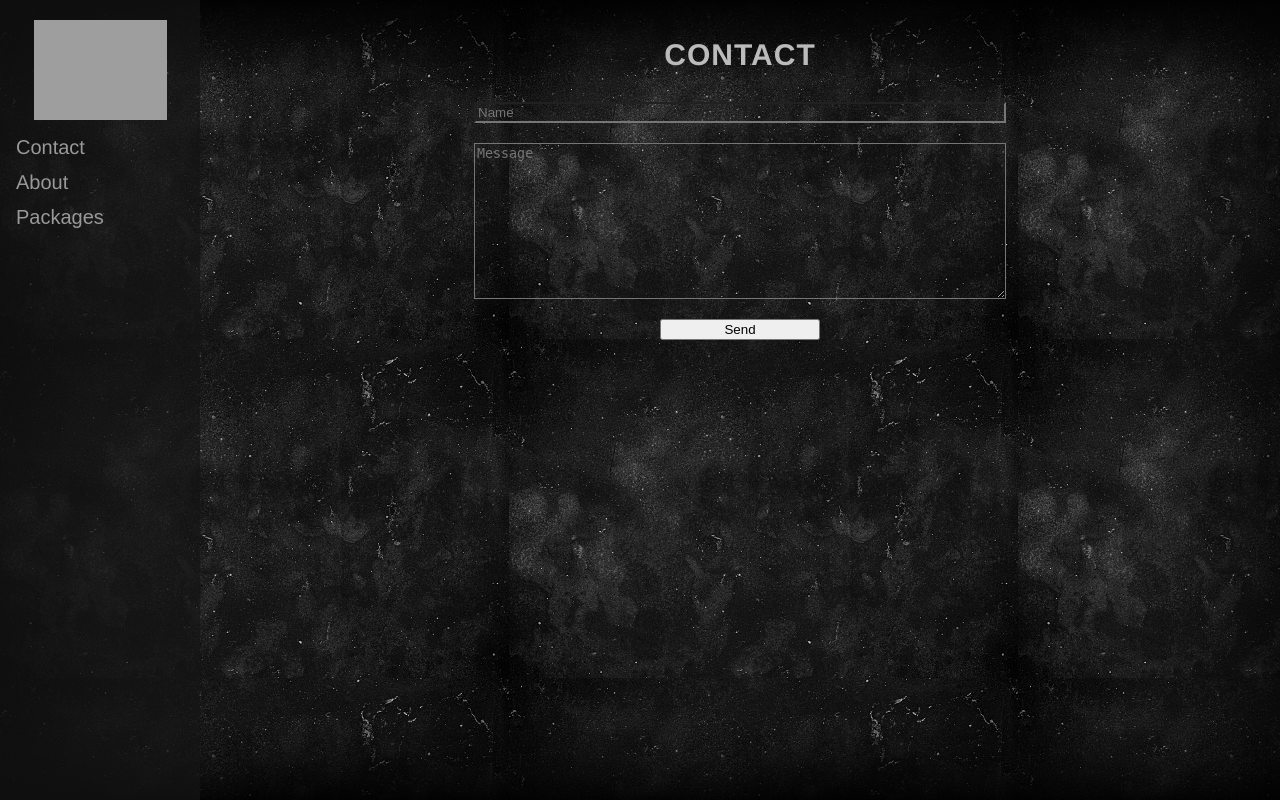
After one commit to Zakanawaner/couchKT, a Flask app: page /contact in a window 1280 px wide. The commit adds this page. Run offline with Flask 3, Linux system fonts and the light colour scheme; parts of the project's set-up code (start-up, migrations or seed data) failed here and were passed over; grey boxes are pictures that could not be loaded.

Commit message:
Changed requirements versions

```diff
--- a/bpAdmin/__init__.py
+++ b/bpAdmin/__init__.py
@@ -4,6 +4,7 @@ from flask import Blueprint, redirect, url_for, current_app, request, flash, ren
 from flask_login import login_required, current_user
 
 from utils.user import setPlayerPermission, getUserOnly
+from utils.package import getAllPackages
 from utils.decorators import only_left_hand, only_collaborator, only_admin
 
 adminBP = Blueprint('adminBluePrint', __name__)
@@ -23,6 +24,7 @@ def changePlayerPermissionsEndPoint(us):
     return render_template(
         'permissions.html',
         usr=usr,
+        packages=getAllPackages(),
         permissions=[0, 1, 2, 3, 4, 5, 6, 7, 8, 9, 10, 11, 12, 13, 14])
 
 
--- a/bpGeneric/__init__.py
+++ b/bpGeneric/__init__.py
@@ -9,11 +9,10 @@ genericBP = Blueprint('genericBluePrint', __name__)
 
 @genericBP.route("/", methods={"GET", "POST"})
 def generalEndPoint():
-    packages = getAllPackages()
     return render_template(
         'general.html',
         title=current_app.config['WEB_NAME'] + " - " + "General",
-        packages=packages,
+        packages=getAllPackages(),
         user=current_user if not current_user.is_anonymous else None
     )
 
@@ -23,5 +22,16 @@ def aboutEndPoint():
     return render_template(
         'about.html',
         title=current_app.config['WEB_NAME'] + " - " + "About",
+        packages=getAllPackages(),
         user=current_user if not current_user.is_anonymous else None
     )
+
+
+@genericBP.route("/contact", methods={"GET", "POST"})
+def contactEndPoint():
+    return render_template(
+        'contact.html',
+        title=current_app.config['WEB_NAME'] + " - " + "Contact",
+        packages=getAllPackages(),
+        user=current_user if not current_user.is_anonymous else None
+    )
--- a/static/stylesheets/styles.css
+++ b/static/stylesheets/styles.css
@@ -256,6 +256,13 @@ h4{
     color: #fff;
     background: rgba(0,0,0,0);
 }
+.login-form textarea{
+    margin-top: 20px;
+    width: 100%;
+    max-width: 100%;
+    color: #fff;
+    background: rgba(0,0,0,0);
+}
 .login-form button{
     margin: auto;
     margin-top: 20px;
--- a/templates/base.html
+++ b/templates/base.html
@@ -12,6 +12,7 @@
         <div class="sidenav">
             <div class="nav-up">
                 <div onclick="location.href='/';" class="logo"></div>
+                <a href="/contact">Contact</a>
                 <a href="/about">About</a>
                 <button class="dropdown-btn">Packages
                     <i class="fa fa-caret-down"></i>
--- /dev/null
+++ b/templates/contact.html
@@ -0,0 +1,11 @@
+{% extends 'base.html' %}
+{% block content %}
+    <div class="login">
+        <h2>Contact</h2>
+        <form class="login-form" action="/contact" method="post">
+            <input placeholder="Name" type="text" name="username" id="username">
+            <textarea placeholder="Message" cols="40" rows="10" name="message" id="message"></textarea>
+            <button type="submit">Send</button>
+        </form>
+    </div>
+{% endblock %}
```
